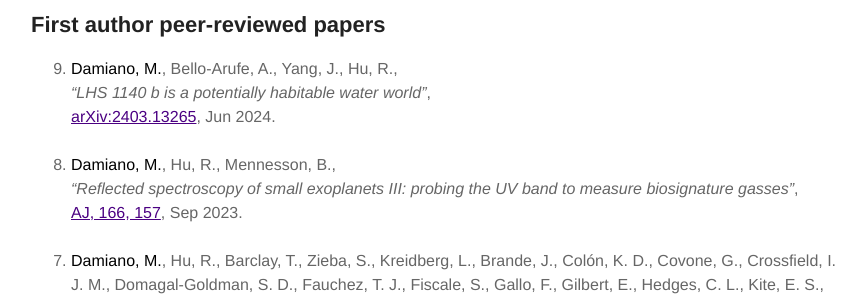
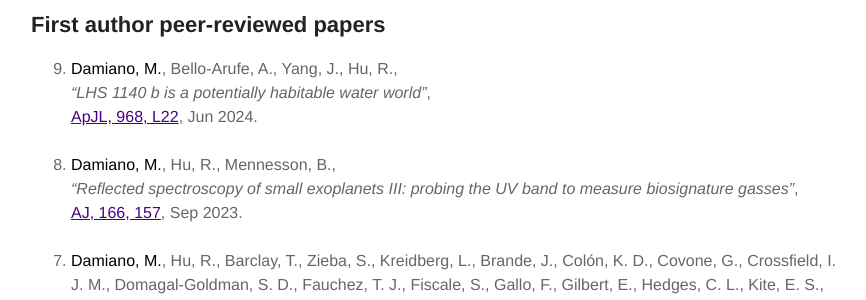
Before and after one commit to MDamiano/MDamiano.github.io, a Jekyll site: the page built from publications.md, in a window 1280 px wide and 900 px high, scrolled down 532 px. Shown: the part 152-452 px from the top of the window, without its empty margins (204-1070 px from the left). Built offline with Jekyll 4.4.1, drawn with Linux system fonts in a browser that asks for light colours.

Commit message:
Update 06/22/24

```diff
--- a/publications.md
+++ b/publications.md
@@ -20,7 +20,7 @@ layout: page
 <ol reversed>
     <li><strong>Damiano, M.</strong>, Bello-Arufe, A., Yang, J., Hu, R.,
 	    <br /><i>“LHS 1140 b is a potentially habitable water world”</i>,
-	    <br /><a href="https://arxiv.org/abs/2403.13265">arXiv:2403.13265</a>, Jun 2024.
+	    <br /><a href="https://iopscience.iop.org/article/10.3847/2041-8213/ad5204">ApJL, 968, L22</a>, Jun 2024.
 	    <br /><br /></li>
     <li><strong>Damiano, M.</strong>, Hu, R., Mennesson, B.,
 	    <br /><i>“Reflected spectroscopy of small exoplanets III: probing the UV band to measure biosignature gasses”</i>,
```
